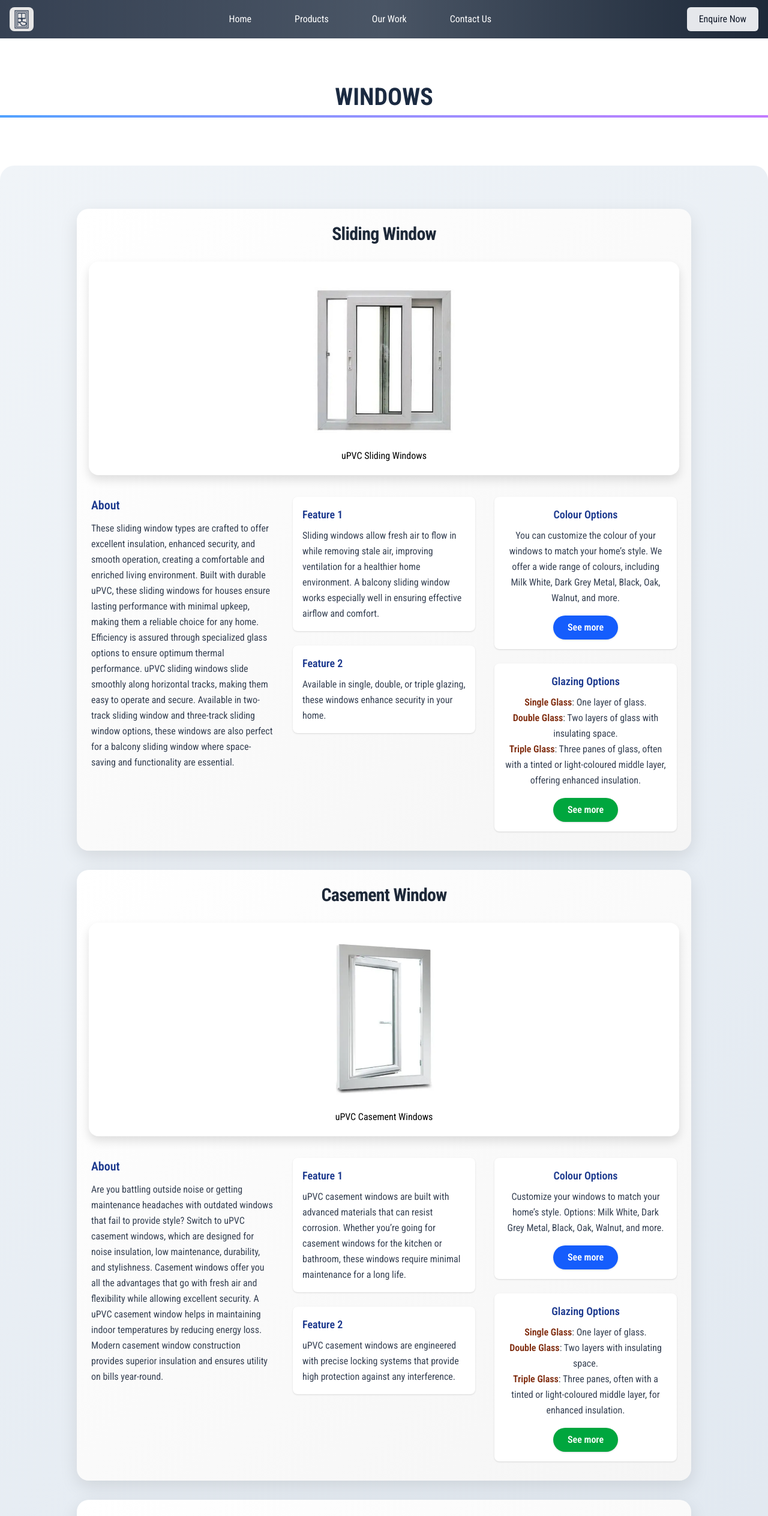
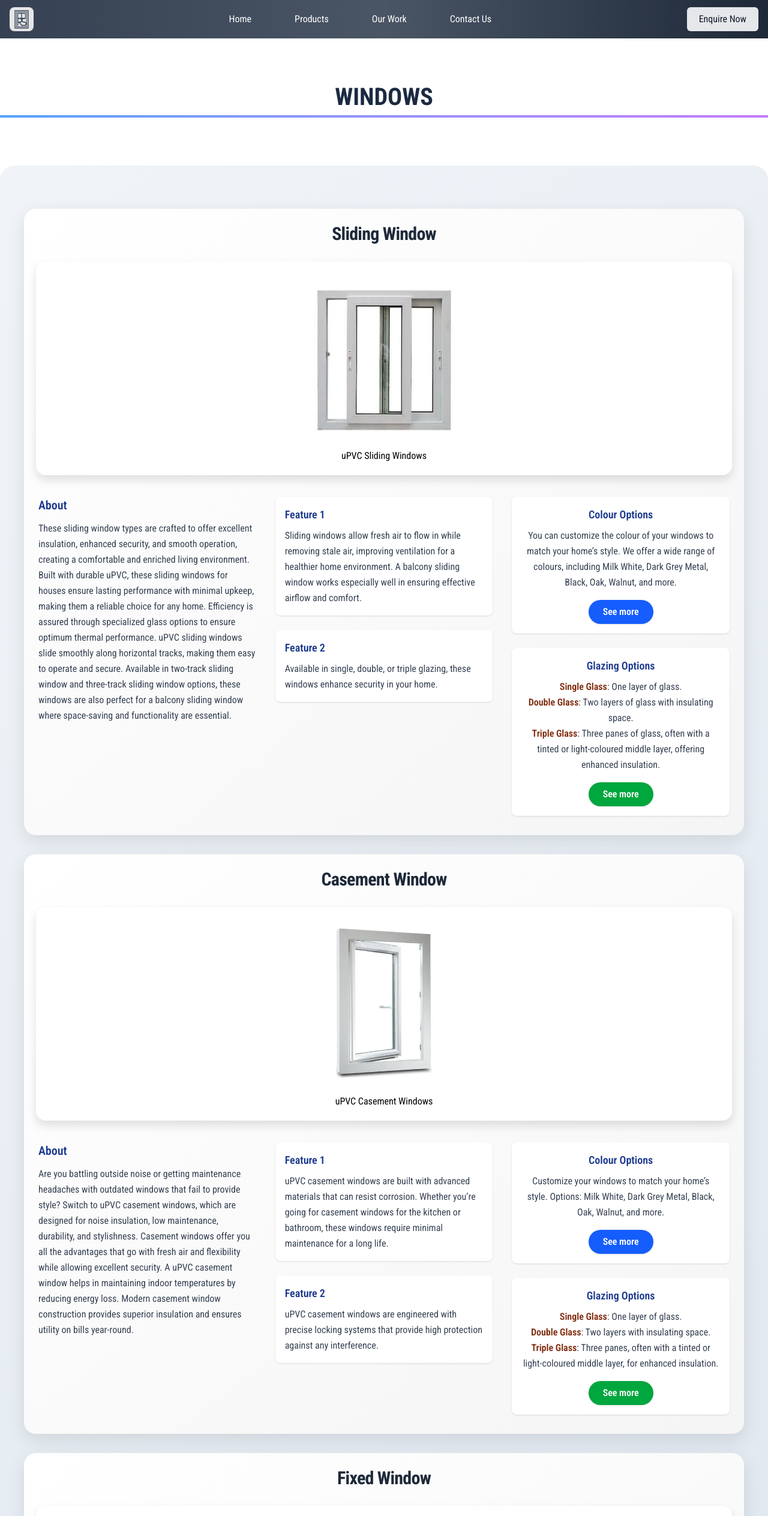
Before and after one commit to Team-Immature/upvc, a React (Vite) app in the folder frontend/: page /products in a window 1280 px wide. Shown: the top 2527 px of the page at 60% size. Built offline with nearby package versions, Linux system fonts and the light colour scheme.

Commit message:
fixed the width issue for door and window product cards

```diff
--- a/frontend/src/components/ProductInfoGrid/DoorCard.jsx
+++ b/frontend/src/components/ProductInfoGrid/DoorCard.jsx
@@ -11,7 +11,7 @@ const DoorCard = () => {
   return (
     <div className='max-w-7xl mx-auto mt-20 p-10 rounded-3xl bg-[linear-gradient(135deg,_#f0f4f8,_#d9e2ec)]'>
       {/* Sliding Door */}
-      <div id="sliding-door" className='max-w-5xl mx-auto my-8'>
+      <div id='sliding-door' className='mx-auto my-8'>
         <div className='flex flex-col mb-8 rounded-[20px] bg-gradient-to-br from-white to-[whitesmoke] shadow-[0_10px_30px_rgba(0,0,0,0.1)] overflow-hidden transition-transform duration-300 hover:-translate-y-2'>
           <h1 className='text-center text-2xl md:text-3xl font-bold text-gray-800 mt-6 mb-2 tracking-tight'>
             Sliding Door
@@ -115,7 +115,7 @@ const DoorCard = () => {
       </div>
 
       {/* Casement Door */}
-      <div id="casement-door" className='max-w-5xl mx-auto my-8'>
+      <div id='casement-door' className='mx-auto my-8'>
         <div className='flex flex-col mb-8 rounded-[20px] bg-gradient-to-br from-white to-[whitesmoke] shadow-[0_10px_30px_rgba(0,0,0,0.1)] overflow-hidden transition-transform duration-300 hover:-translate-y-2'>
           <h1 className='text-center text-2xl md:text-3xl font-bold text-gray-800 mt-6 mb-2 tracking-tight'>
             Casement Door
@@ -206,7 +206,7 @@ const DoorCard = () => {
       </div>
 
       {/* French Door */}
-      <div id="french-door" className='max-w-5xl mx-auto my-8'>
+      <div id='french-door' className='mx-auto my-8'>
         <div className='flex flex-col mb-8 rounded-[20px] bg-gradient-to-br from-white to-[whitesmoke] shadow-[0_10px_30px_rgba(0,0,0,0.1)] overflow-hidden transition-transform duration-300 hover:-translate-y-2'>
           <h1 className='text-center text-2xl md:text-3xl font-bold text-gray-800 mt-6 mb-2 tracking-tight'>
             French Door
@@ -301,7 +301,7 @@ const DoorCard = () => {
       </div>
 
       {/* slide & fold door */}
-      <div id="slidefold-door" className='max-w-5xl mx-auto my-8'>
+      <div id='slidefold-door' className='mx-auto my-8'>
         <div className='flex flex-col mb-8 rounded-[20px] bg-gradient-to-br from-white to-[whitesmoke] shadow-[0_10px_30px_rgba(0,0,0,0.1)] overflow-hidden transition-transform duration-300 hover:-translate-y-2'>
           <h1 className='text-center text-2xl md:text-3xl font-bold text-gray-800 mt-6 mb-2 tracking-tight'>
             Slide and Fold Door
--- a/frontend/src/components/ProductInfoGrid/WindowCard.jsx
+++ b/frontend/src/components/ProductInfoGrid/WindowCard.jsx
@@ -29,7 +29,7 @@ const WindowCard = () => {
   return (
     <div className='max-w-7xl mx-auto mt-20 p-10 rounded-3xl bg-[linear-gradient(135deg,_#f0f4f8,_#d9e2ec)]'>
       {/* Sliding Window */}
-      <div id="sliding-window" className='max-w-5xl mx-auto my-8'>
+      <div id='sliding-window' className=' mx-auto my-8'>
         <div className='flex flex-col mb-8 rounded-[20px] bg-gradient-to-br from-white to-[whitesmoke] shadow-[0_10px_30px_rgba(0,0,0,0.1)] overflow-hidden transition-transform duration-300 hover:-translate-y-2'>
           <h1 className='text-center text-2xl md:text-3xl font-bold text-gray-800 mt-6 mb-2 tracking-tight'>
             Sliding Window
@@ -134,7 +134,7 @@ const WindowCard = () => {
       </div>
 
       {/* Casement Window */}
-      <div id="casement-window" className='max-w-5xl mx-auto my-8'>
+      <div id='casement-window' className=' mx-auto my-8'>
         <div className='flex flex-col mb-8 rounded-[20px] bg-gradient-to-br from-white to-[whitesmoke] shadow-[0_10px_30px_rgba(0,0,0,0.1)] overflow-hidden transition-transform duration-300 hover:-translate-y-2'>
           <h1 className='text-center text-2xl md:text-3xl font-bold text-gray-800 mt-6 mb-2 tracking-tight'>
             Casement Window
@@ -232,7 +232,7 @@ const WindowCard = () => {
       </div>
 
       {/* Fixed Window */}
-      <div id="fixed-window" className='max-w-5xl mx-auto my-8'>
+      <div id='fixed-window' className=' mx-auto my-8'>
         <div className='flex flex-col mb-8 rounded-[20px] bg-gradient-to-br from-white to-[whitesmoke] shadow-[0_10px_30px_rgba(0,0,0,0.1)] overflow-hidden transition-transform duration-300 hover:-translate-y-2'>
           <h1 className='text-center text-2xl md:text-3xl font-bold text-gray-800 mt-6 mb-2 tracking-tight'>
             Fixed Window
@@ -331,7 +331,7 @@ const WindowCard = () => {
       </div>
 
       {/* Ventilator Window */}
-      <div id="ventilator-window" className='max-w-5xl mx-auto my-8'>
+      <div id='ventilator-window' className=' mx-auto my-8'>
         <div className='flex flex-col mb-8 rounded-[20px] bg-gradient-to-br from-white to-[whitesmoke] shadow-[0_10px_30px_rgba(0,0,0,0.1)] overflow-hidden transition-transform duration-300 hover:-translate-y-2'>
           <h1 className='text-center text-2xl md:text-3xl font-bold text-gray-800 mt-6 mb-2 tracking-tight'>
             Ventilator Window
```
